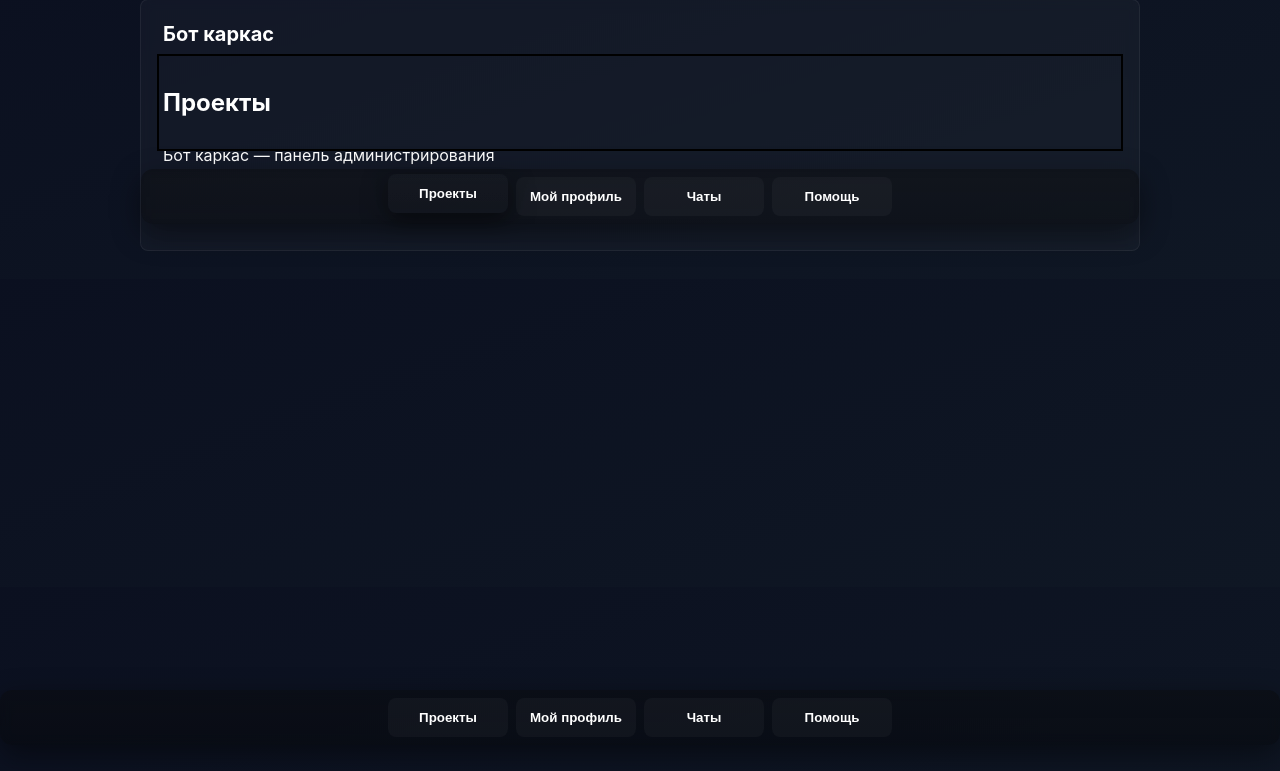
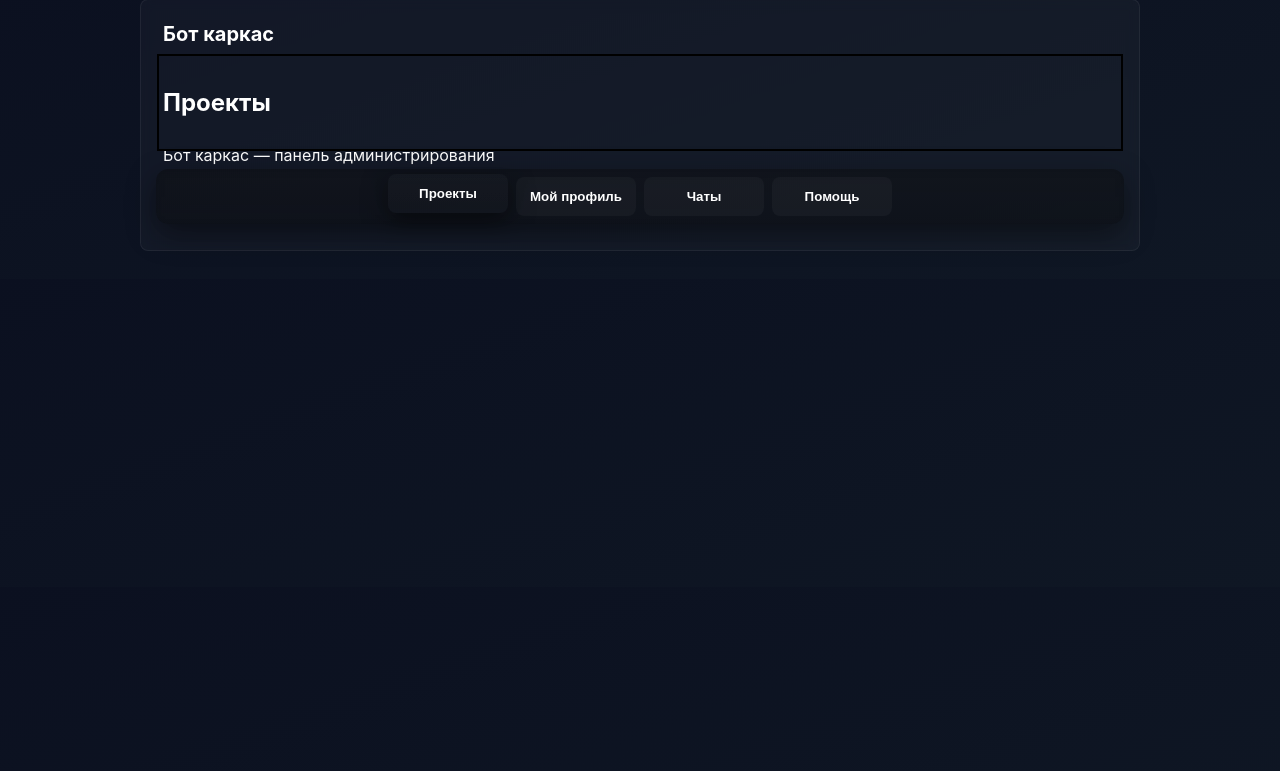
Before and after one commit to raidmexxxvell/karkasMaster, a Flask app: page / in a window 1280 px wide. Shown: the part 29-800 px from the top of the page. Run offline with Flask 2, Linux system fonts and the light colour scheme; data that the repository does not hold is empty; some libraries are stand-ins or nearby versions.

Commit message:
Add files via upload

```diff
--- a/static/css/spa.css
+++ b/static/css/spa.css
@@ -3,7 +3,6 @@
 	--spa-transition: 260ms;
 	--spa-ease: cubic-bezier(.2,.9,.1,1);
 	--bottom-nav-height: 0px; /* updated by JS when nav mounts */
-	--container-max-width: 1000px; /* keep in sync with .container max-width */
 }
 
 /* Full-screen splash overlay */
@@ -38,17 +37,16 @@ body.with-bottom-nav .container{padding-bottom:calc(22px + var(--bottom-nav-heig
 .bottom-nav{
 	position:fixed;
 	bottom:12px;
-	/* we'll position horizontally from JS to match .container left/width */
-	left:0;
-	right:0;
+	/* center and constrain to container width (variable comes from style.css) */
+	left:50%;
+	transform:translateX(-50%);
 	display:flex;
 	gap:8px;
 	justify-content:center;
 	padding:8px;
 	pointer-events:auto;
-	/* keep nav responsive: never exceed viewport width and be constrained by JS positioning */
-	max-width:100%;
-	width:auto;
+	max-width:var(--container-max-width);
+	width:calc(min(100%, var(--container-max-width) - 32px));
 	box-sizing:border-box;
 	border-radius:12px;
 	background:linear-gradient(180deg, rgba(10,12,16,0.6), rgba(6,8,12,0.55));
--- a/static/css/style.css
+++ b/static/css/style.css
@@ -1,6 +1,7 @@
 :root{
 	--bg-1:#0b1020;
 	--bg-2:#0f1724;
+	--container-max-width:1000px; /* shared container width variable */
 	--surface:rgba(255,255,255,0.03);
 	--muted:rgba(255,255,255,0.7);
 	--text:#ffffff;
@@ -8,7 +9,7 @@
 }
 *{box-sizing:border-box}
 body{font-family:Inter,Segoe UI,Arial,Helvetica,sans-serif;background:linear-gradient(160deg,var(--bg-1),var(--bg-2));color:var(--text);margin:0;padding:0}
-.container{max-width:1000px;margin:28px auto;background:var(--surface);padding:22px;border-radius:8px;border:1px solid var(--border);backdrop-filter:blur(6px);transition:padding-bottom 240ms ease}
+.container{max-width:var(--container-max-width);margin:28px auto;background:var(--surface);padding:22px;border-radius:8px;border:1px solid var(--border);backdrop-filter:blur(6px);transition:padding-bottom 240ms ease}
 header h1{margin:0 0 14px;font-size:20px}
 nav{display:flex;gap:8px;margin-bottom:14px}
 button{background:#000;color:#fff;border:0;padding:8px 12px;border-radius:6px;cursor:pointer}
--- a/templates/base.html
+++ b/templates/base.html
@@ -35,13 +35,6 @@
   </nav>
 </div>
 
-<!-- Глобальное нижнее меню: плитки навигации для WebApp -->
-<nav class="bottom-nav" id="global-bottom-nav" role="tablist" aria-label="Основная навигация">
-  <button type="button" role="tab" aria-selected="false" class="tab-link" data-tab="projects" aria-controls="tab-projects"><span>Проекты</span></button>
-  <button type="button" role="tab" aria-selected="false" class="tab-link" data-tab="profile" aria-controls="tab-profile"><span>Мой профиль</span></button>
-  <button type="button" role="tab" aria-selected="false" class="tab-link" data-tab="chats" aria-controls="tab-chats"><span>Чаты</span></button>
-  <button type="button" role="tab" aria-selected="false" class="tab-link" data-tab="help" aria-controls="tab-help"><span>Помощь</span></button>
-</nav>
 
 {% block extra_scripts %}
   <script>
```
